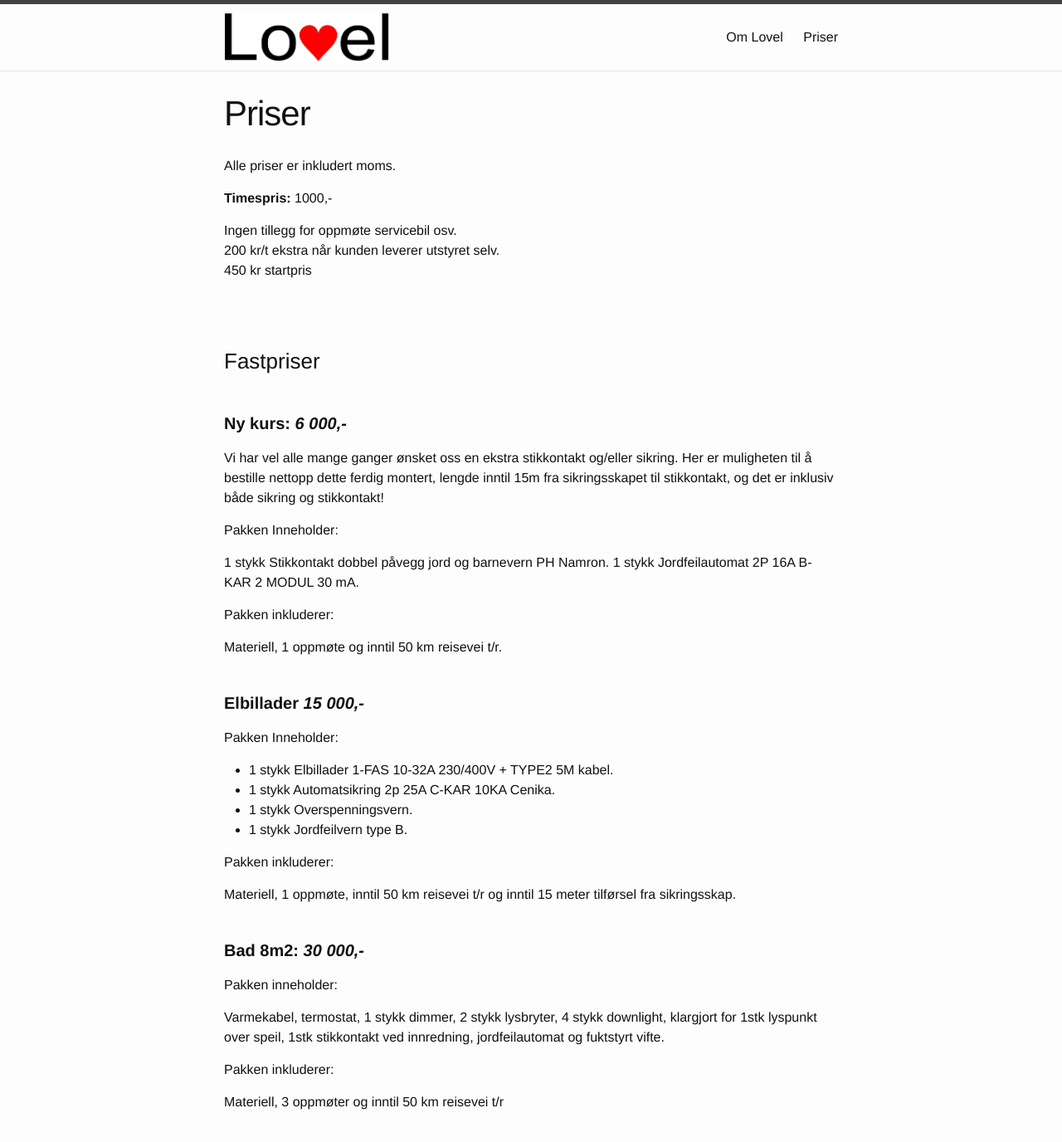
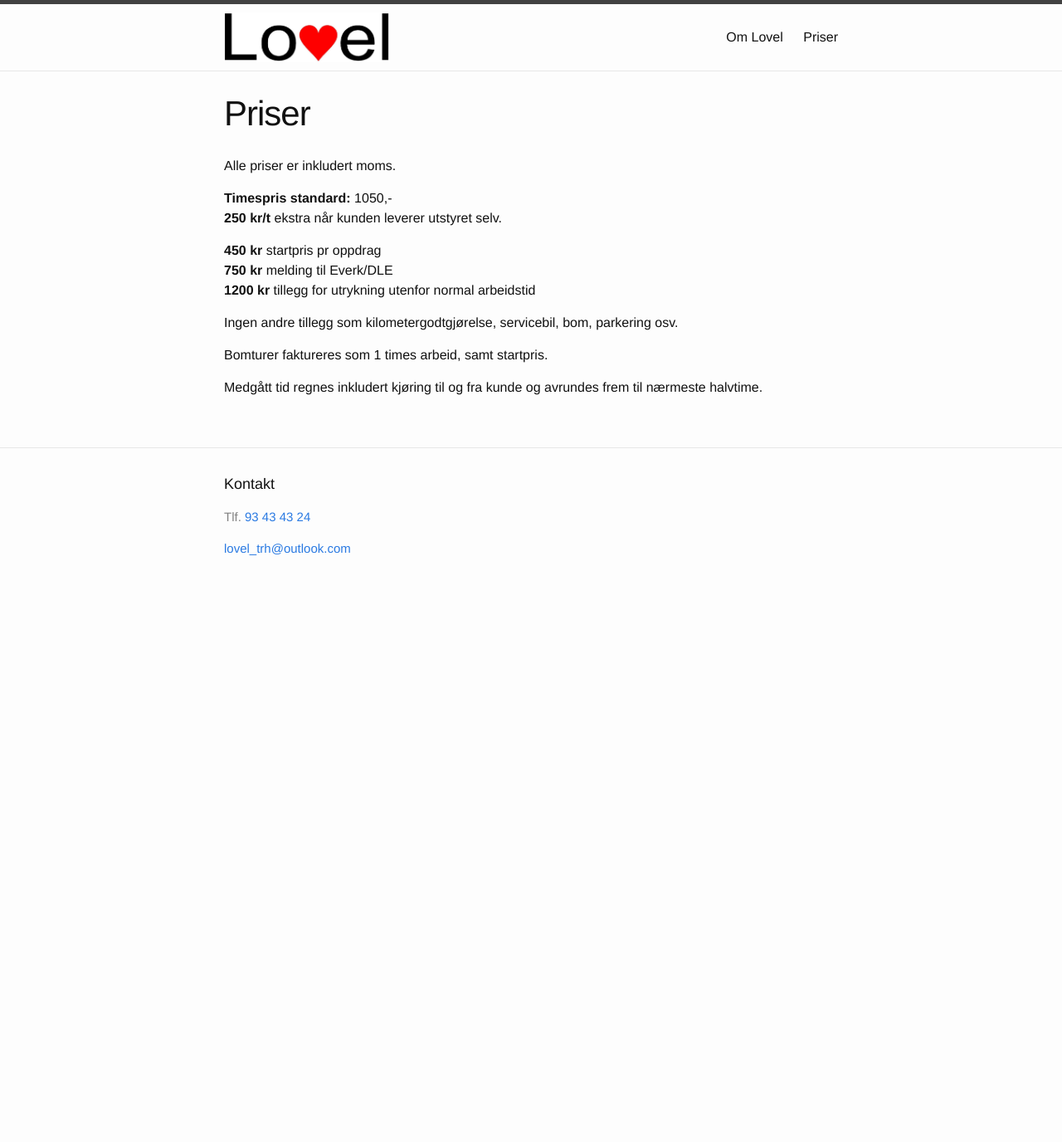
Before and after one commit to ruhau/lovel.no, a Jekyll site: the page built from priser.md, in a window 1280 px wide and 1400 px high. Shown: the top 1376 px of the window at 83% size. Built offline with Jekyll 4.4.1, drawn with Linux system fonts in a browser that asks for light colours.

Commit message:
Update things

```diff
--- a/priser.md
+++ b/priser.md
@@ -6,50 +6,16 @@ permalink: /priser/
 
 Alle priser er inkludert moms.
 
-**Timespris:** 1000,-
-
-Ingen tillegg for oppmøte servicebil osv.<br>
-200 kr/t ekstra når kunden leverer utstyret selv.<br>
-450 kr startpris
-
-<br><br>
-
-### Fastpriser
-
-#### Ny kurs: *6 000,-*
-
-Vi har vel alle mange ganger ønsket oss en ekstra stikkontakt og/eller sikring. Her er muligheten til å bestille nettopp dette ferdig montert, lengde inntil 15m fra sikringsskapet til stikkontakt, og det er inklusiv både sikring og stikkontakt!
+**Timespris standard:** 1050,-
+<br>**250 kr/t** ekstra når kunden leverer utstyret selv.<br>
 
 
-Pakken Inneholder:
+**450 kr** startpris pr oppdrag<br>
+**750 kr** melding til Everk/DLE<br>
+**1200 kr** tillegg for utrykning utenfor normal arbeidstid
 
-1 stykk Stikkontakt dobbel påvegg jord og barnevern PH Namron.
-1 stykk Jordfeilautomat 2P 16A B-KAR 2 MODUL 30 mA.
+Ingen andre tillegg som kilometergodtgjørelse, servicebil, bom, parkering osv.
 
+Bomturer faktureres som 1 times arbeid, samt startpris.
 
-Pakken inkluderer:
-
-Materiell, 1 oppmøte og inntil 50 km reisevei t/r.
-
-#### Elbillader *15 000,-*
-
-Pakken Inneholder:
-
-- 1 stykk Elbillader 1-FAS 10-32A 230/400V + TYPE2 5M kabel.
-- 1 stykk Automatsikring 2p 25A C-KAR 10KA Cenika.
-- 1 stykk Overspenningsvern.
-- 1 stykk Jordfeilvern type B.
-
-Pakken inkluderer:
-
-Materiell, 1 oppmøte, inntil 50 km reisevei t/r og inntil 15 meter tilførsel fra sikringsskap.
-
-#### Bad 8m2: *30 000,-*
-
-Pakken inneholder:
-
-Varmekabel, termostat, 1 stykk dimmer, 2 stykk lysbryter, 4 stykk downlight, klargjort for 1stk lyspunkt over speil, 1stk stikkontakt ved innredning, jordfeilautomat og fuktstyrt vifte.
-
-Pakken inkluderer:
-
-Materiell, 3 oppmøter og inntil 50 km reisevei t/r
+Medgått tid regnes inkludert kjøring til og fra kunde og avrundes frem til nærmeste halvtime.
```
Also changed, not shown: about.md (+5 -3 lines), index.md (+6 -1 lines), README.md, 1 other file.
